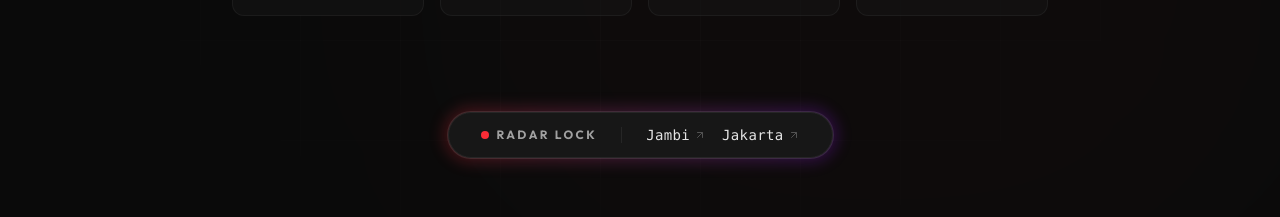
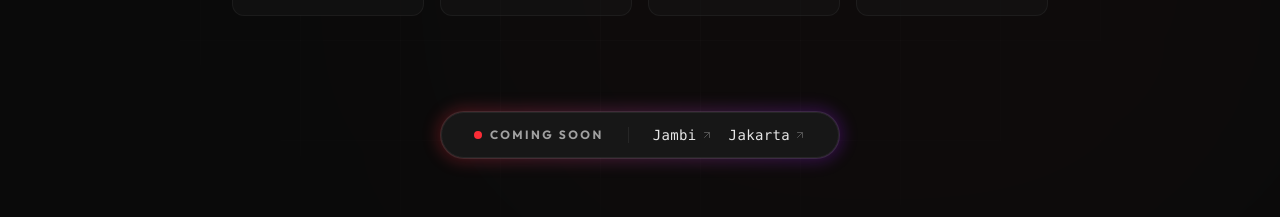
Before and after one commit to fakhriaditiarahman/kopiajoe, a Next.js app: page / in a window 1280 px wide. Shown: the part 8020-8237 px from the top of the page. Built offline with nearby package versions, Linux system fonts and the light colour scheme.

Commit message:
fix typo

```diff
--- a/src/components/Locations.tsx
+++ b/src/components/Locations.tsx
@@ -166,7 +166,7 @@ export default function Locations() {
                                 <span className="animate-ping absolute inline-flex h-full w-full rounded-full bg-red-400 opacity-75"></span>
                                 <span className="relative inline-flex rounded-full h-2 w-2 bg-red-500"></span>
                             </span>
-                            Radar Lock
+                            Coming Soon
                         </span>
 
                         <div className="h-4 w-[1px] bg-neutral-800" />
```
